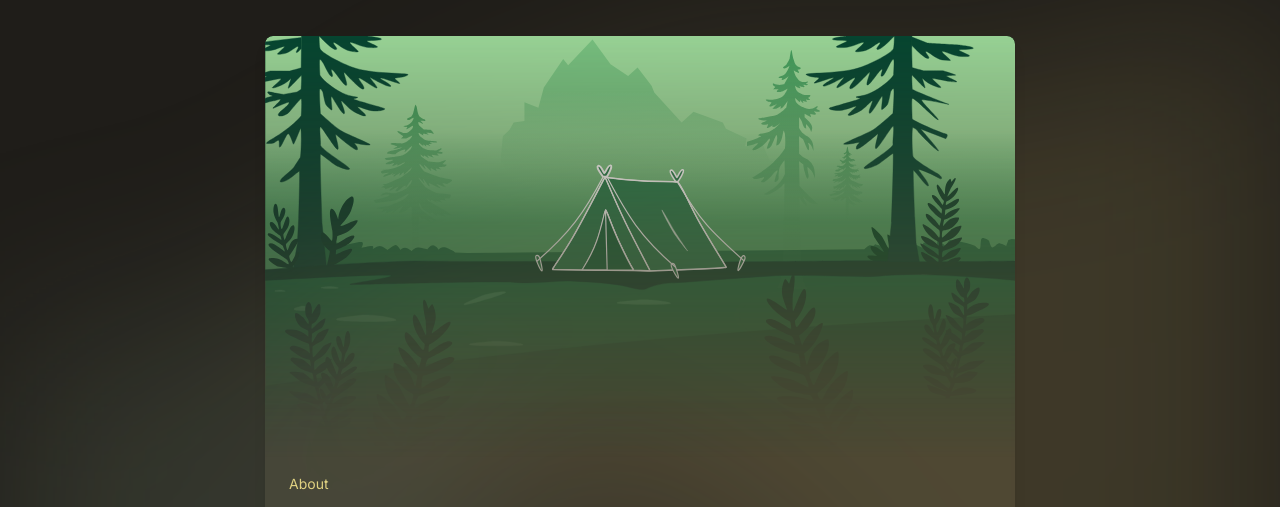
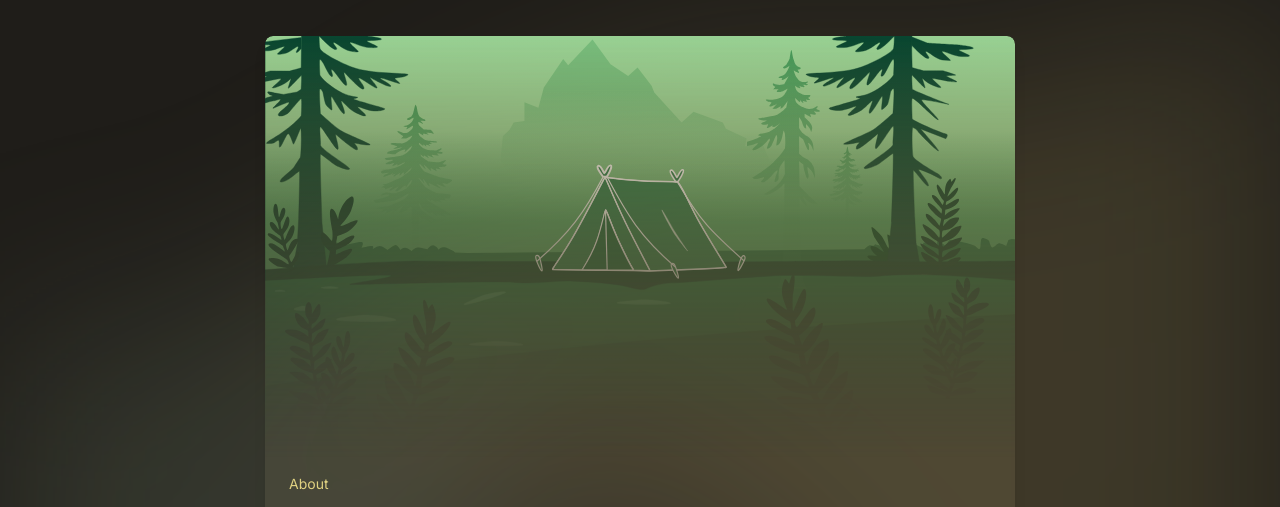
Before and after one commit to TheCampground/site, an Astro site: page / in a window 1280 px wide. Shown: the top 507 px of the page. Built offline with nearby package versions, Linux system fonts and the light colour scheme; Astro itself is replaced by a stand-in of ours.

Commit message:
Set banner tint to match site theme

```diff
--- a/src/components/Card.astro
+++ b/src/components/Card.astro
@@ -1,11 +1,14 @@
 ---
 import Chip from "@core/components/Chip.astro";
 import Person from "@core/assets/person.svg";
-import Banner from "../assets/Banner.svg";
+import Banner from "../assets/Banner-Gradient.svg";
 ---
 
 <div class="card flex flex-col gap-4 pb-6 h-fit rounded-xl bg-container-low text-on-surface min-w-[40%] w-fit shadow-lg">
-    <img src={Banner.src} class="rounded-t-lg [mask-image:linear-gradient(to_top,transparent,black)] [mask-size:100%_100%] [mask-repeat:no-repeat]"/>
+    <slot name="banner">
+        <img src={Banner.src} class="rounded-t-lg [mask-image:linear-gradient(to_top,transparent,black)] [mask-size:100%_100%] [mask-repeat:no-repeat]"/>
+    </slot>
+
 
     <div class="text-primary px-6 font-500 text-sm">
         <slot name="name">
```
Also changed, not shown: src/assets/Banner-Gradient.svg (added).
